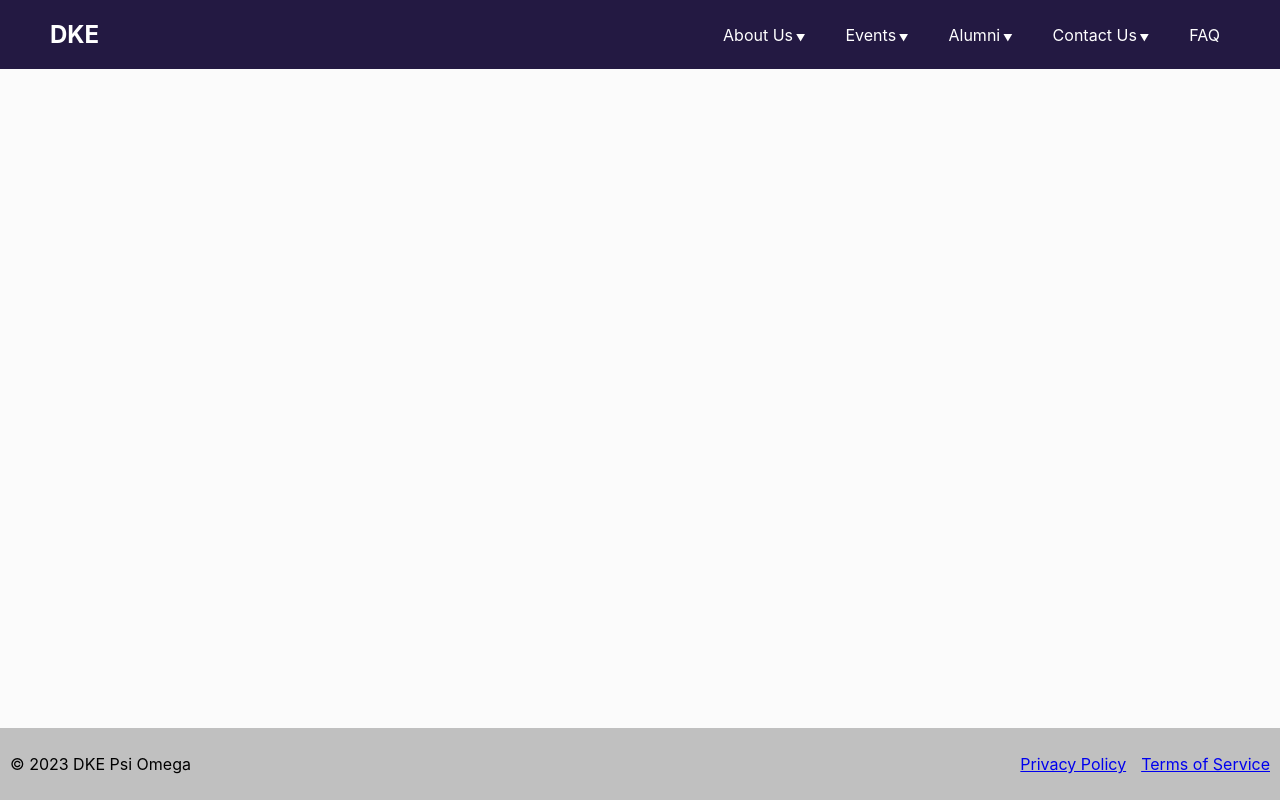
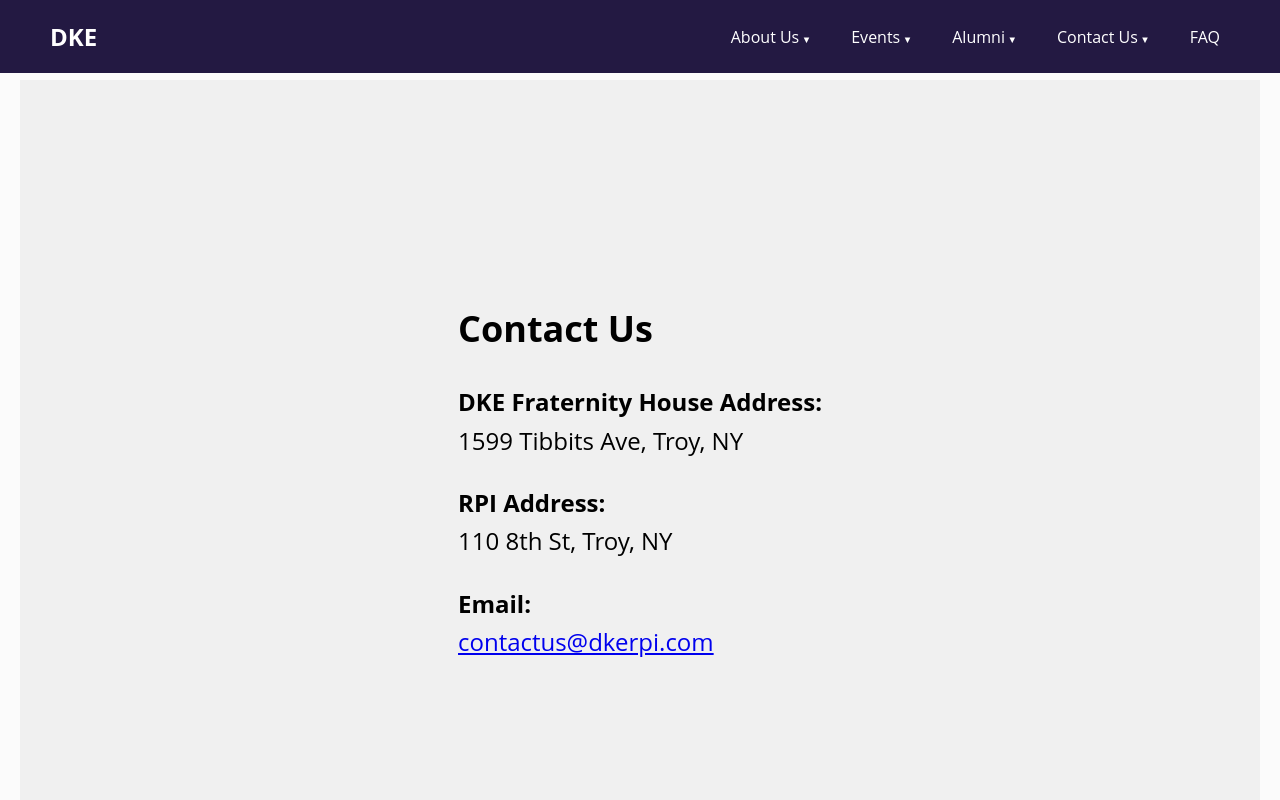
Before and after one commit to NBelgaonkar/Psi-Omega-Site, a React (Create React App) app: page /contactus in a window 1280 px wide. Shown: the top 800 px of the page. Built offline with nearby package versions, Linux system fonts and the light colour scheme.

Commit message:
contact page update
fixing routing to contact page and changing background

```diff
--- a/src/App.js
+++ b/src/App.js
@@ -13,6 +13,7 @@ import RosterPage from './components/roster';
 import PancakeOrderForm from './components/order';
 import Updates from './components/news';
 import Philanthropy from './components/Philanthropy';
+import ContactPage from './components/contactus';
 
 
 const AppContainer = styled.div`
@@ -44,6 +45,9 @@ const App = () => {
             <Route path="/order" element={<PancakeOrderForm />} />
             <Route path="/news" element={<Updates />} />
             <Route path="/philo" element={<Philanthropy />} />
+            <Route path="/contactus" element={<ContactPage />} />
+
+
           </Routes>
         </MainContent>
         <Footer />
--- a/src/components/Header.js
+++ b/src/components/Header.js
@@ -149,11 +149,11 @@ const Header = () => {
               label="About Us"
               items={[
                 { to: '/roster', label: 'Officers' },
-                // { to: '/brotherhood', label: 'Brotherhood' },
+                { to: '/brotherhood', label: 'Brotherhood' },
                 { to: '/philo', label: 'Philanthropy' },
                 { to: '/history', label: 'Local History' },
-                // { to: '/chapter-house', label: 'Chapter House' },
-                { to: '/news', label: 'Updates' },
+                { to: '/chapter', label: 'Chapter House' },
+
 
               ]}
             />
@@ -164,6 +164,7 @@ const Header = () => {
             <Dropdown
               label="Events"
               items={[
+                { to: '/news', label: 'Updates' },
                 { to: '/calendar', label: 'Rush Calendar' },
                 // { to: '/upcoming-events', label: 'Upcoming Events' },
                 { to: '/DkesDiner', label: 'Dekes Diner' },
@@ -188,7 +189,7 @@ const Header = () => {
             <Dropdown
               label="Contact Us"
               items={[
-                { to: '/eboard-inquiry', label: 'Eboard Inquiry' },
+                { to: '/contactus', label: 'Contact Info' },
                 { to: '/donations', label: 'Donations' },
               ]}
             />
--- a/src/components/contactus.js
+++ b/src/components/contactus.js
@@ -1,5 +1,5 @@
 import React from 'react';
-import styled from 'styled-components';
+import styled, { createGlobalStyle } from 'styled-components'; // Add createGlobalStyle here
 import background from '../Images/pic.png';
 
 const GlobalStyle = createGlobalStyle`
@@ -12,10 +12,7 @@ const Container = styled.div`
   display: flex;
   flex-direction: column;
   align-items: center;
-  background-image: url(${background});
-  background-size: cover;
-  background-attachment: fixed;
-  background-position: center top;
+  background-color: #f0f0f0;
   color: black;
   flex-grow: 1;
   min-height: 100vh;
```
